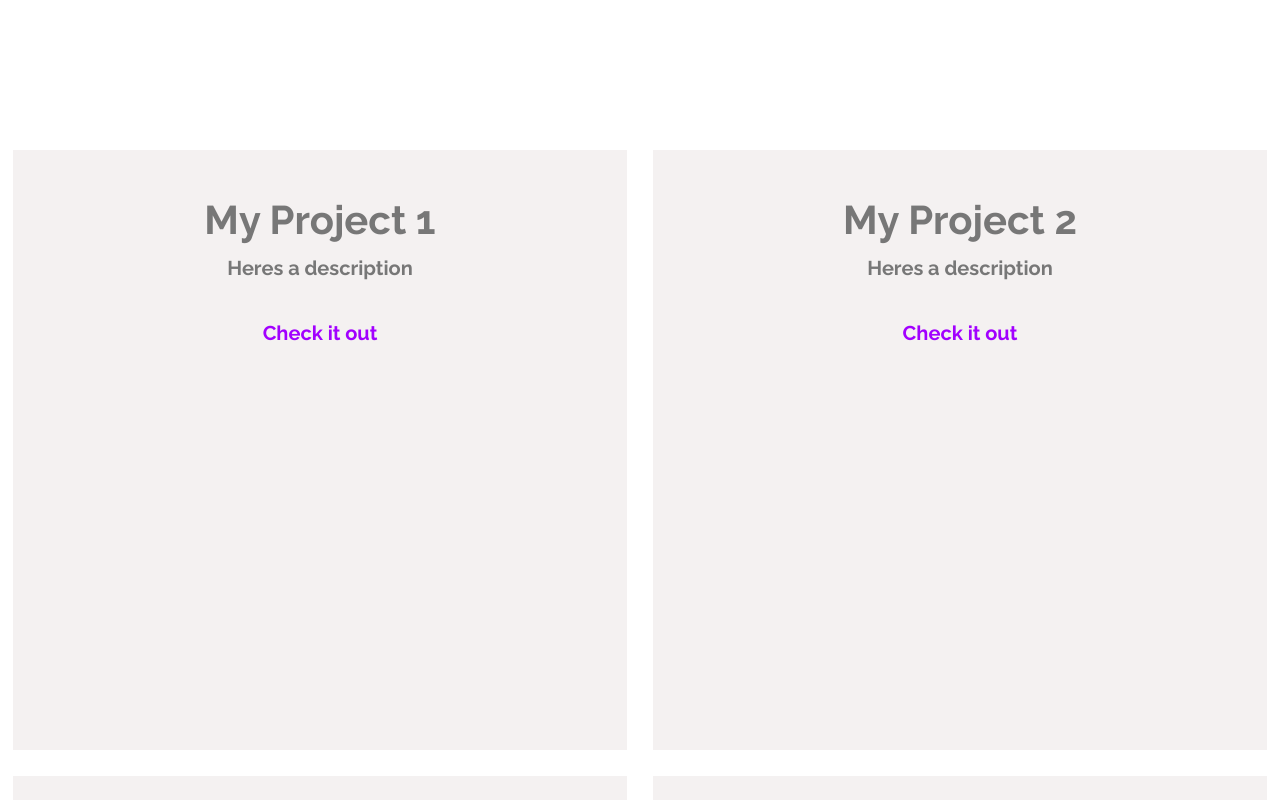
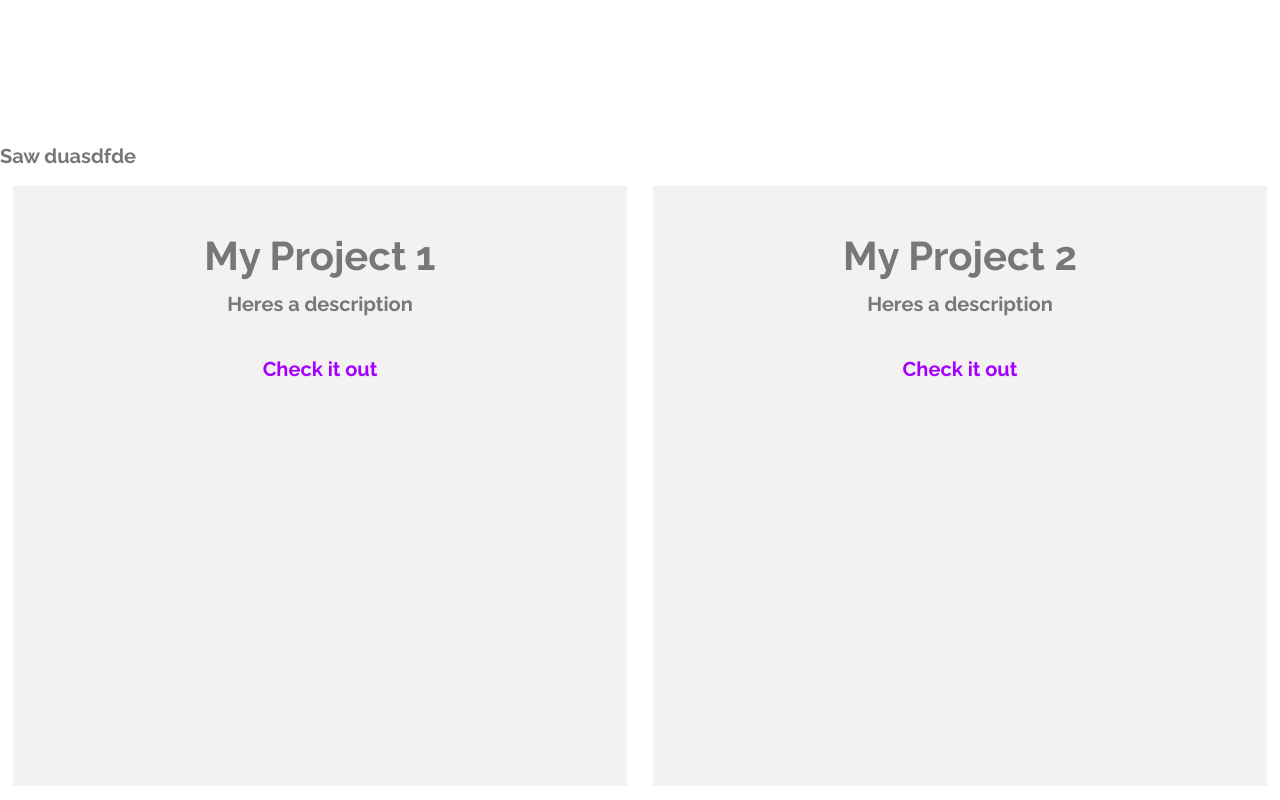
Before and after one commit to Yesauir/mnguyen-portfolio, a plain HTML site: page index.html in a window 1280 px wide. Shown: the part 620-1420 px from the top of the page. Drawn offline with Linux system fonts and the light colour scheme.

Commit message:
Are we all on the saaame page

```diff
--- a/index.html
+++ b/index.html
@@ -46,7 +46,7 @@
     <br/>
     <p>I am a Software Developer, Life Long Learner, and Achiever based out of Denver, CO.</p>
     <br/>
-    <a href="">contact me</a>
+    <a href="#contact">contact me</a>
   </div>
 
   <div class="hero-image">
@@ -58,7 +58,11 @@
 
 </section>
 
-<section class="sub-section">
+<section class="about" id ="about">
+  <p>Saw duasdfde</p>
+</section>
+
+<section class="sub-section" id="portfolio">
 <div class = "square">
   <h2>My Project 1</h2>
   <p>Heres a description</p>
--- a/stylesheet.css
+++ b/stylesheet.css
@@ -70,6 +70,11 @@ a {
   display:block;
   outline:0;
 }
+
+/* .bar{width:100%;overflow:hidden}
+.bar{white-space:normal}
+.bar:before,.bar:after{content:"";display:table;clear:both}
+.bar{position:static;float:left} */
 
 .button{
   border:none;
```
